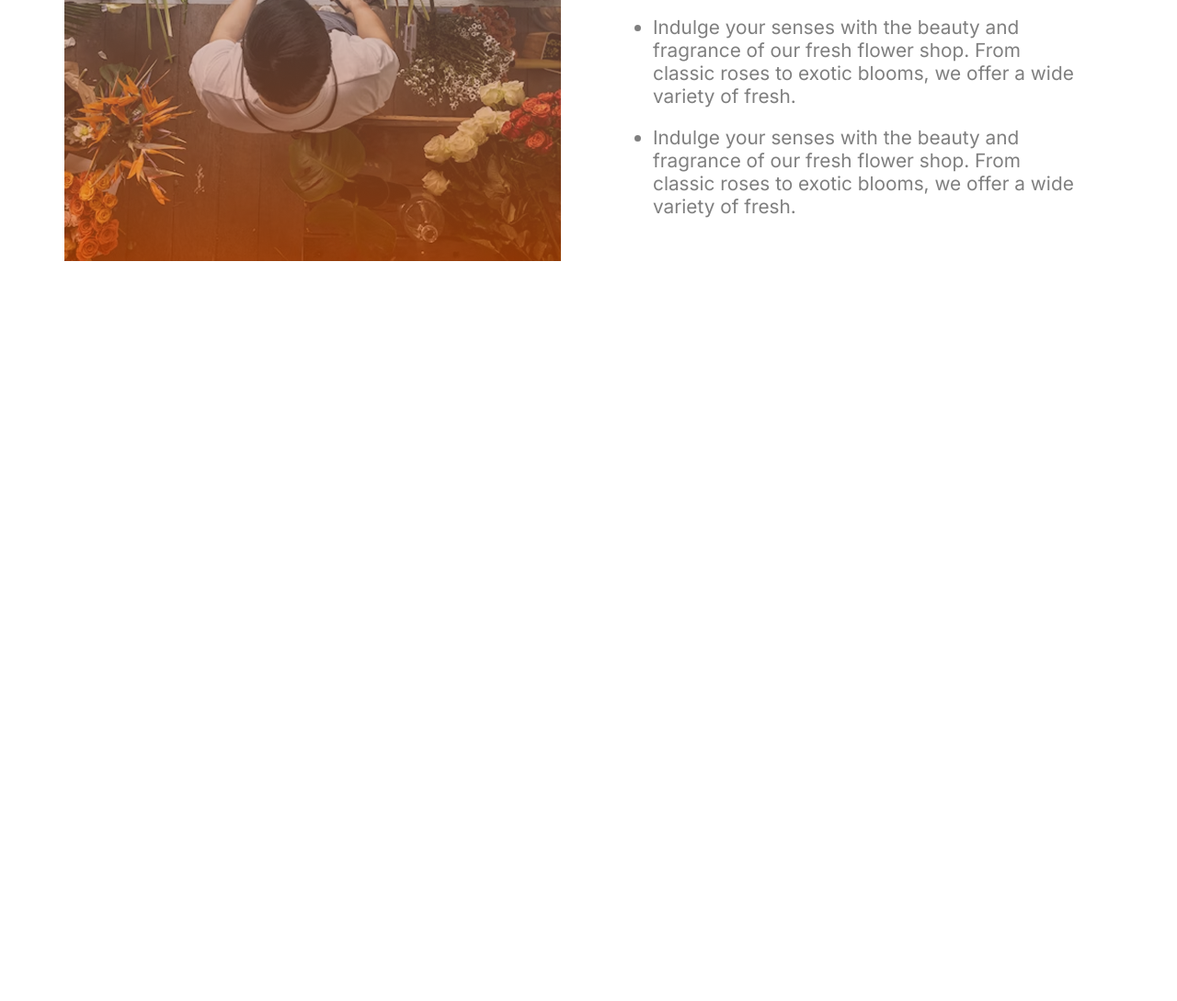
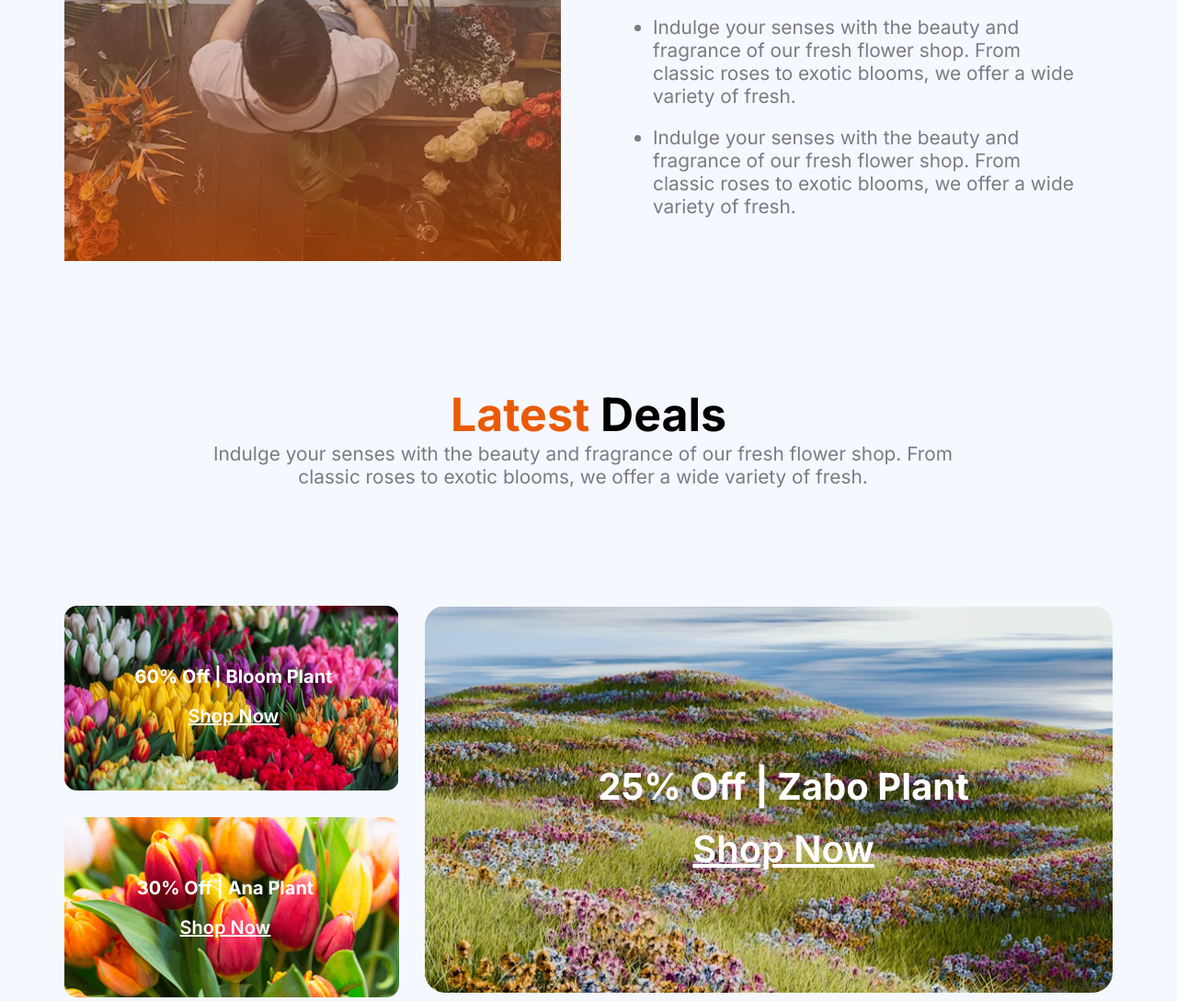
Before and after one commit to Rohan-islam-dev/2nd-assignment, a plain HTML site: page index.html in a window 1280 px wide. Shown: the part 2543-3632 px from the top of the page at 92% size. Before the commit the page ends 2831 px from the top, so only its background shows below. Drawn offline with Linux system fonts and the light colour scheme.

Commit message:
Latest Deal Section added

```diff
--- a/index.html
+++ b/index.html
@@ -124,9 +124,14 @@
       <!-- Flower & Plants Lover start  -->
       <section class="plant-banner mg-auto">
         <div class="plant-banner-left">
-            <img  width="100%" class="badge" src="./assets/trusted-badge.png" alt="" />
+          <img
+            width="100%"
+            class="badge"
+            src="./assets/trusted-badge.png"
+            alt=""
+          />
 
-           <img width="100%" src="./assets/flower-store.png" alt="" />
+          <img width="100%" src="./assets/flower-store.png" alt="" />
         </div>
 
         <div class="plant-banner-right">
@@ -151,6 +156,43 @@
           </ul>
         </div>
       </section>
+      <!-- Latest  Deals section  -->
+      <section class="latest-deals mg-auto">
+        <div class="latest-deal-top">
+          <h3 class="deal-title"><span class="orange">Latest</span> Deals</h3>
+          <p class="deal-description dark1">
+            Indulge your senses with the beauty and fragrance of our fresh
+            flower shop. From <br>classic roses to exotic blooms, we offer a wide
+            variety of fresh.
+          </p>
+        </div>
+        <div class="deal-parent">
+          <div class="deal-card-left">
+              <div>
+                <div class="deal-card-left-1st-text">
+                  <h4>60% Off | Bloom Plant</h4>
+                  <p class="shop-now"> Shop Now</p>
+                </div>
+                <img src="./assets/deal-bloom.png" alt="">
+
+              </div>
+              <div class="deal-card-left-2nd">
+                <div class="deal-card-left-2st-text">
+                  <h4 >30% Off | Ana  Plant</h4>
+                  <p class="shop-now"> Shop Now</p>
+                </div>
+                <img src="./assets/deal-ana.png" alt="">
+              </div>
+          </div>
+          <div class="deal-card-right">
+             <div class="deal-card-right-text" >
+                  <h4 >25% Off | Zabo Plant</h4>
+                  <p class="shop-now"> Shop Now</p>
+                </div>
+            <img src="./assets/deal-zabo.png" alt="">
+          </div>
+        </div>
+      </section>
     </main>
     <footer></footer>
   </body>
--- a/style.css
+++ b/style.css
@@ -11,7 +11,9 @@
   padding: 0;
   box-sizing: border-box;
 }
-
+body {
+  background-color: #f5f8ff;
+}
 .mg-auto {
   margin: 0 auto;
   max-width: 1140px;
@@ -168,6 +170,99 @@ img {
   margin-bottom: 20px;
 }
 
+/* Latest  Deals section   */
+.latest-deals {
+  margin-top: 133px;
+}
+.latest-deal-top {
+  text-align: center;
+}
+.deal-title {
+  font-size: 3.125rem;
+  font-weight: bold;
+}
+.deal-description {
+  font-size: 1.3rem;
+  font-weight: 400;
+  max-width: 888px;
+  margin-left: 120px;
+}
+
+.deal-parent {
+  display: flex;
+  gap: 28px;
+  margin-top: 128px;
+}
+.deal-card-left {
+  width: 367px;
+  position: relative;
+}
+
+.deal-card-left-1st-text {
+  width: 270px;
+  text-align: center;
+  position: absolute;
+  left: 49px;
+  top: 65px;
+}
+.deal-card-left-2nd{
+  position: relative;
+  text-align: center;
+}
+.deal-card-left-2st-text{
+  position: absolute;
+  width: 270px;
+  left: 40px;
+  top: 65px;
+}
+
+
+.deal-card-right{
+  position: relative;
+  text-align: center;
+}
+
+.deal-card-right-text{
+  width: 70%;
+  position: absolute;
+  left: 128px;
+  top: 172px;
+}
+.deal-card-right-text{
+ font-size: 2.5rem;
+  font-weight: bold;
+  color: #ffffff;
+
+}
+
+
+
+.deal-card-left-1st-text,
+.deal-card-left-2st-text {
+  font-size: 1.25rem;
+  font-weight: 700;
+  color: #ffffff;
+}
+.shop-now {
+  font-weight: 600;
+  margin-top: 19px;
+  color: #ffffff;
+  text-decoration: underline;
+}
+
+.deal-card-left img {
+  width: 100%;
+  border-radius: 14px;
+}
+.deal-card-left-2nd {
+  margin-top: 25px;
+}
+
+.deal-card-right img {
+  width: 100%;
+  border-radius: 22px;
+}
+
 /* small device responsive */
 @media screen and (max-width: 576px) {
   .navbar .hide,
@@ -187,8 +282,8 @@ img {
     font-weight: bolds;
     margin-bottom: 10px;
   }
-  .plans-card-container{
-    max-width:362px;
+  .plans-card-container {
+    max-width: 362px;
   }
 
   .card-parent {
@@ -203,8 +298,31 @@ img {
     width: 361px;
     margin-top: 41px;
   }
+
   .plant-banner-right {
     margin-left: 17px;
   }
+  .deal-description{
+    width: 336px;
+    height: 68px;
+    margin-left: 28px;
+    margin-top: 16px;
 
+  }
+  .deal-parent{
+    flex-direction: column;
+    margin-left: 10px;
+
+  }
+  .deal-card-right img{
+    width: 361px;
+  }
+  .deal-card-right-text{
+    width: 270px;
+    left: 49px;
+    top: 60px;
+  }
+  .deal-card-right-text{
+    font-size: 1.25rem;
+  }
 }
```
